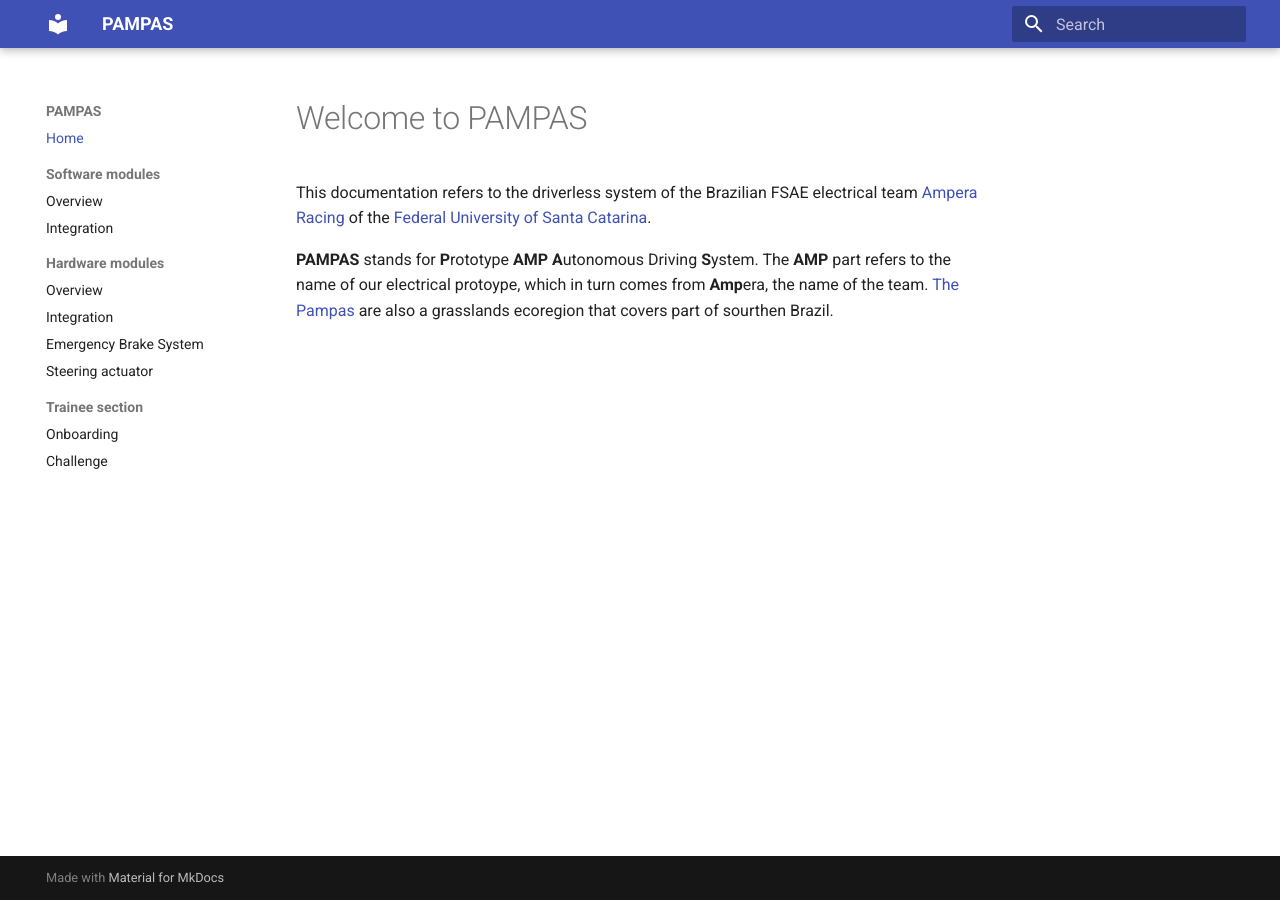
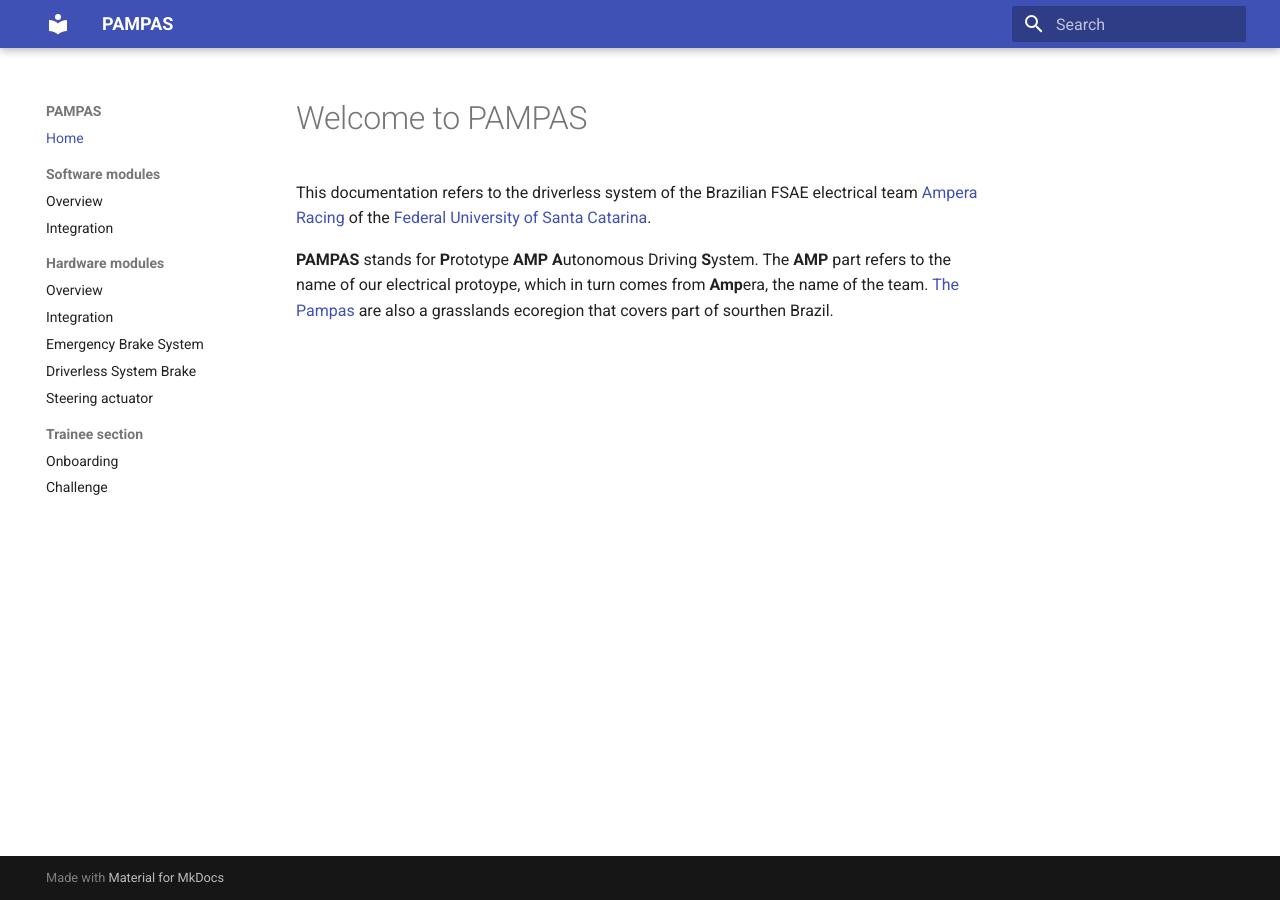
Before and after one commit to amperaufsc/pampas, an MkDocs documentation site: the page built from docs/index.md, in a window 1280 px wide. Built offline with MkDocs 1.6.1 and Material for MkDocs 9.7.7, drawn with Linux system fonts in a browser that asks for light colours; the version menu is left out.

Commit message:
build: Driverless System Brake page created

```diff
--- a/mkdocs.yml
+++ b/mkdocs.yml
@@ -8,6 +8,7 @@
       - Overview: hardware-overview.md
       - Integration: hardware/integration.md
       - Emergency Brake System: hardware/emergency-brake-system.md
+      - Driverless System Brake: hardware/driverless-system-brake.md
       - Steering actuator: hardware/steering-actuator.md
   - Trainee section:
     - Onboarding: trainee-section/onboarding.md
```
